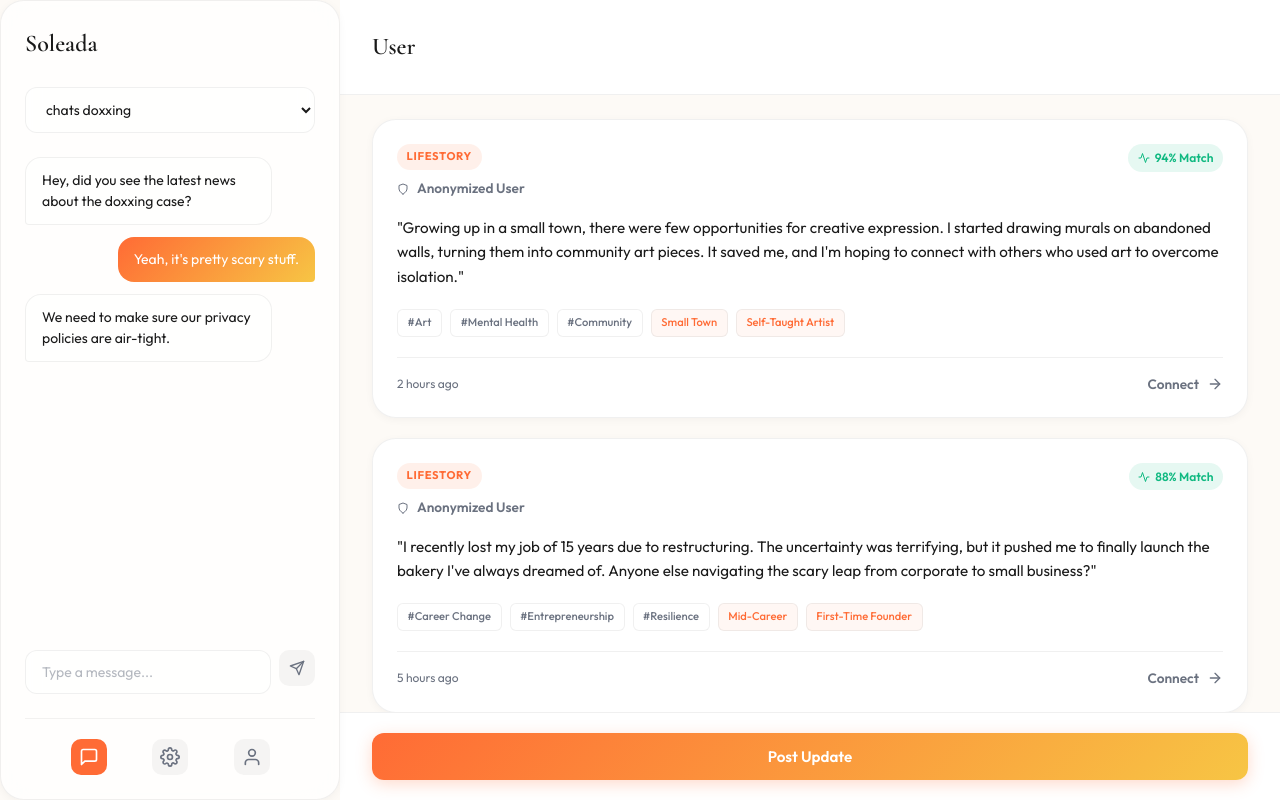
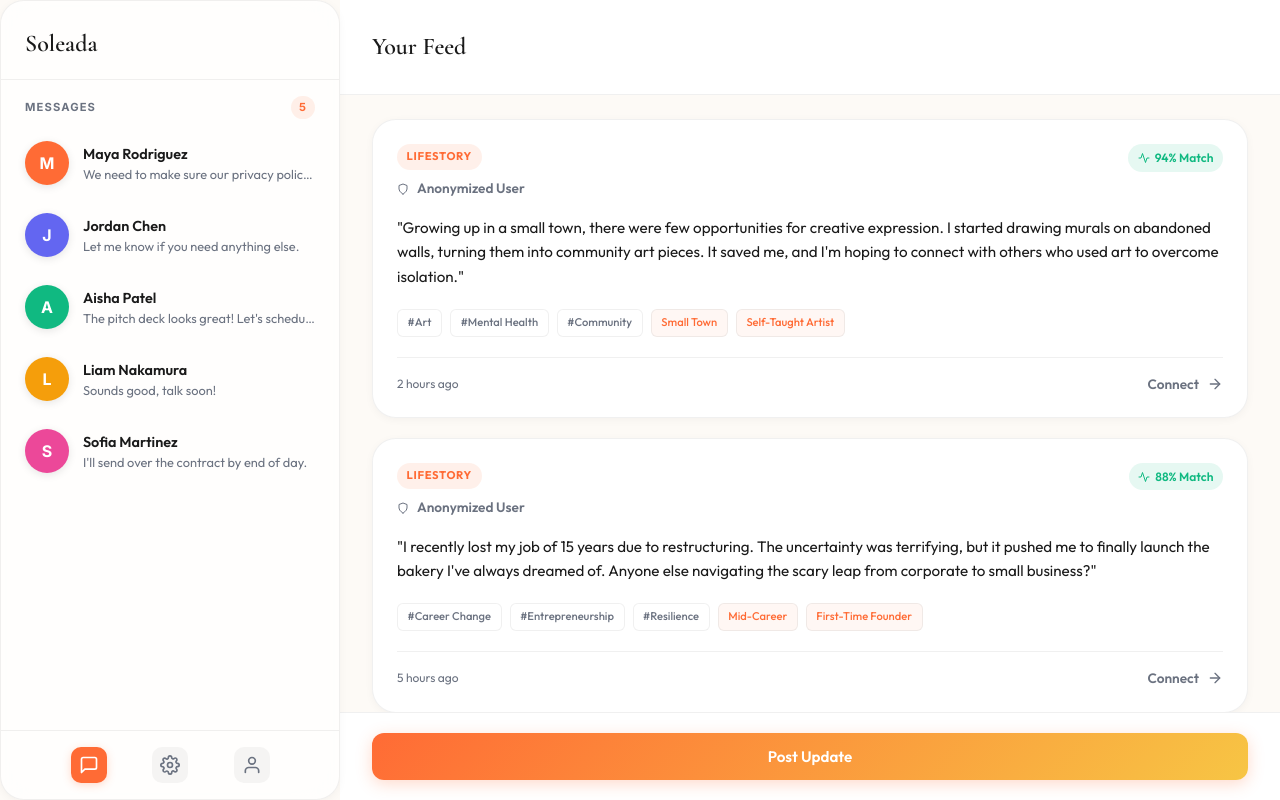
Before and after one commit to arjbarber/soleada, a React (Vite) app in the folder frontend/: page /dashboard in a window 1280 px wide. Built offline with nearby package versions, Linux system fonts and the light colour scheme.

Commit message:
fixed chat structure

```diff
--- a/frontend/src/data/mockData.ts
+++ b/frontend/src/data/mockData.ts
@@ -99,14 +99,26 @@ export interface ChatMessage {
 
 export interface Chat {
   id: string;
-  title: string;
+  contactName: string;
+  avatarInitial: string;
+  avatarColor: string;
+  online: boolean;
+  lastMessagePreview: string;
+  lastMessageTime: string;
+  unreadCount: number;
   messages: ChatMessage[];
 }
 
 export const mockChats: Chat[] = [
   {
     id: 'c1',
-    title: 'chats doxxing',
+    contactName: 'Maya Rodriguez',
+    avatarInitial: 'M',
+    avatarColor: '#FF6B35',
+    online: true,
+    lastMessagePreview: 'We need to make sure our privacy policies are air-tight.',
+    lastMessageTime: '10:06 AM',
+    unreadCount: 1,
     messages: [
       { id: 'm1', sender: 'other', text: 'Hey, did you see the latest news about the doxxing case?', timestamp: '10:00 AM' },
       { id: 'm2', sender: 'user', text: 'Yeah, it\'s pretty scary stuff.', timestamp: '10:05 AM' },
@@ -115,11 +127,66 @@ export const mockChats: Chat[] = [
   },
   {
     id: 'c2',
-    title: 'business transfer',
+    contactName: 'Jordan Chen',
+    avatarInitial: 'J',
+    avatarColor: '#6366F1',
+    online: true,
+    lastMessagePreview: 'Let me know if you need anything else.',
+    lastMessageTime: 'Yesterday',
+    unreadCount: 0,
     messages: [
       { id: 'm4', sender: 'other', text: 'The paperwork for the business transfer is ready.', timestamp: 'Yesterday' },
       { id: 'm5', sender: 'user', text: 'Excellent. I will review it tonight.', timestamp: 'Yesterday' },
       { id: 'm6', sender: 'other', text: 'Let me know if you need anything else.', timestamp: 'Yesterday' },
     ]
+  },
+  {
+    id: 'c3',
+    contactName: 'Aisha Patel',
+    avatarInitial: 'A',
+    avatarColor: '#10B981',
+    online: false,
+    lastMessagePreview: 'The pitch deck looks great! Let\'s schedule a call.',
+    lastMessageTime: 'Mon',
+    unreadCount: 3,
+    messages: [
+      { id: 'm7', sender: 'other', text: 'Hey! I reviewed the pitch deck you sent over.', timestamp: 'Mon 9:00 AM' },
+      { id: 'm8', sender: 'user', text: 'Thanks for taking the time! Any feedback?', timestamp: 'Mon 9:15 AM' },
+      { id: 'm9', sender: 'other', text: 'It\'s solid. The market analysis section is really compelling.', timestamp: 'Mon 9:20 AM' },
+      { id: 'm10', sender: 'other', text: 'I think we could tighten up the financials slide though.', timestamp: 'Mon 9:22 AM' },
+      { id: 'm11', sender: 'other', text: 'The pitch deck looks great! Let\'s schedule a call.', timestamp: 'Mon 9:30 AM' },
+    ]
+  },
+  {
+    id: 'c4',
+    contactName: 'Liam Nakamura',
+    avatarInitial: 'L',
+    avatarColor: '#F59E0B',
+    online: false,
+    lastMessagePreview: 'Sounds good, talk soon!',
+    lastMessageTime: 'Last week',
+    unreadCount: 0,
+    messages: [
+      { id: 'm12', sender: 'user', text: 'Hey Liam, are you still interested in the co-founder role?', timestamp: 'Last week' },
+      { id: 'm13', sender: 'other', text: 'Absolutely! I\'ve been thinking about it a lot.', timestamp: 'Last week' },
+      { id: 'm14', sender: 'user', text: 'Great, let\'s set up a meeting this week.', timestamp: 'Last week' },
+      { id: 'm15', sender: 'other', text: 'Sounds good, talk soon!', timestamp: 'Last week' },
+    ]
+  },
+  {
+    id: 'c5',
+    contactName: 'Sofia Martinez',
+    avatarInitial: 'S',
+    avatarColor: '#EC4899',
+    online: true,
+    lastMessagePreview: 'I\'ll send over the contract by end of day.',
+    lastMessageTime: '2:30 PM',
+    unreadCount: 0,
+    messages: [
+      { id: 'm16', sender: 'other', text: 'Hi! Following up on our partnership discussion.', timestamp: '2:00 PM' },
+      { id: 'm17', sender: 'user', text: 'Yes! We\'re very excited about the collaboration.', timestamp: '2:10 PM' },
+      { id: 'm18', sender: 'other', text: 'Same here. Our team has already started on the integration plan.', timestamp: '2:20 PM' },
+      { id: 'm19', sender: 'other', text: 'I\'ll send over the contract by end of day.', timestamp: '2:30 PM' },
+    ]
   }
 ];
--- a/frontend/src/index.css
+++ b/frontend/src/index.css
@@ -553,92 +553,6 @@ input, textarea, select {
   color: var(--text-main);
 }
 
-.chat-dropdown-container {
-  margin-bottom: 1rem;
-}
-
-.chat-dropdown {
-  width: 100%;
-  padding: 0.75rem 1rem;
-  border-radius: var(--border-radius-sm);
-  border: 1px solid var(--border-light);
-  background: var(--glass-input);
-  color: var(--text-main);
-  font-size: 0.875rem;
-  font-family: var(--font-sans);
-  outline: none;
-  cursor: pointer;
-  transition: border-color 0.2s;
-}
-
-.chat-dropdown:focus {
-  border-color: var(--nika-orange);
-}
-
-.chat-messages {
-  flex: 1;
-  overflow-y: auto;
-  display: flex;
-  flex-direction: column;
-  gap: 0.75rem;
-  padding: 0.5rem 0;
-}
-
-.chat-bubble {
-  max-width: 85%;
-  padding: 0.75rem 1rem;
-  border-radius: var(--border-radius-md);
-  font-size: 0.875rem;
-  line-height: 1.5;
-  animation: fadeSlideUp 0.3s ease forwards;
-}
-
-.chat-bubble.user {
-  align-self: flex-end;
-  background: var(--nika-gradient);
-  color: white;
-  border-bottom-right-radius: 4px;
-}
-
-.chat-bubble.other {
-  align-self: flex-start;
-  background: var(--glass-bg);
-  border: 1px solid var(--border-light);
-  color: var(--text-main);
-  border-bottom-left-radius: 4px;
-}
-
-.chat-bubble-text {
-  word-wrap: break-word;
-}
-
-.chat-input-area {
-  display: flex;
-  gap: 0.5rem;
-  padding-top: 1rem;
-  margin-top: auto;
-}
-
-.chat-input {
-  flex: 1;
-  padding: 0.75rem 1rem;
-  border-radius: var(--border-radius-sm);
-  border: 1px solid var(--border-light);
-  background: var(--glass-input);
-  color: var(--text-main);
-  font-size: 0.875rem;
-  outline: none;
-  transition: border-color 0.2s;
-}
-
-.chat-input:focus {
-  border-color: var(--nika-orange);
-}
-
-.chat-input::placeholder {
-  color: var(--text-muted);
-  opacity: 0.5;
-}
 
 /* Posts main area */
 .posts-main {
@@ -688,12 +602,302 @@ input, textarea, select {
   background: var(--surface);
 }
 
+/* ═══════════════════════════════════════════════════
+   CHAT SIDEBAR — HEADER
+   ═══════════════════════════════════════════════════ */
+.chat-sidebar-header {
+  display: flex;
+  align-items: center;
+  justify-content: space-between;
+  padding: 1.5rem 1.5rem 1rem;
+  border-bottom: 1px solid var(--border-light);
+}
+
+.chat-sidebar-header h2 {
+  font-family: var(--font-serif);
+  font-size: 1.5rem;
+  font-weight: 600;
+  color: var(--text-main);
+}
+
+/* ═══════════════════════════════════════════════════
+   CONTACTS LIST
+   ═══════════════════════════════════════════════════ */
+.contacts-list {
+  flex: 1;
+  overflow-y: auto;
+  display: flex;
+  flex-direction: column;
+}
+
+.contacts-list-header {
+  display: flex;
+  align-items: center;
+  justify-content: space-between;
+  padding: 1rem 1.5rem 0.5rem;
+  font-family: var(--font-ui);
+  font-size: 0.7rem;
+  font-weight: 700;
+  text-transform: uppercase;
+  letter-spacing: 0.1em;
+  color: var(--text-muted);
+}
+
+.contacts-count {
+  background: rgba(255, 107, 53, 0.1);
+  color: var(--nika-orange);
+  padding: 0.15rem 0.5rem;
+  border-radius: 999px;
+  font-size: 0.7rem;
+  font-weight: 700;
+}
+
+.contact-item {
+  display: flex;
+  align-items: center;
+  gap: 0.875rem;
+  padding: 0.875rem 1.5rem;
+  border: none;
+  background: none;
+  width: 100%;
+  text-align: left;
+  cursor: pointer;
+  transition: background 0.2s ease;
+  color: inherit;
+}
+
+.contact-item:hover {
+  background: rgba(255, 107, 53, 0.04);
+}
+
+.contact-avatar {
+  width: 44px;
+  height: 44px;
+  min-width: 44px;
+  border-radius: 50%;
+  display: flex;
+  align-items: center;
+  justify-content: center;
+  color: white;
+  font-weight: 700;
+  font-size: 1rem;
+  font-family: var(--font-ui);
+  position: relative;
+  box-shadow: 0 2px 8px rgba(0, 0, 0, 0.1);
+}
+
+.contact-avatar.small {
+  width: 36px;
+  height: 36px;
+  min-width: 36px;
+  font-size: 0.85rem;
+}
+
+.online-indicator {
+  position: absolute;
+  bottom: 1px;
+  right: 1px;
+  width: 10px;
+  height: 10px;
+  background: #22C55E;
+  border-radius: 50%;
+  border: 2px solid var(--surface);
+}
+
+.contact-avatar.small .online-indicator {
+  width: 8px;
+  height: 8px;
+  bottom: 0;
+  right: 0;
+}
+
+.contact-info {
+  flex: 1;
+  min-width: 0;
+  display: flex;
+  flex-direction: column;
+  gap: 0.2rem;
+}
+
+.contact-top-row {
+  display: flex;
+  justify-content: space-between;
+  align-items: center;
+}
+
+.contact-name {
+  font-weight: 600;
+  font-size: 0.9rem;
+  color: var(--text-main);
+}
+
+.contact-time {
+  font-size: 0.7rem;
+  color: var(--text-muted);
+  flex-shrink: 0;
+  margin-left: 0.5rem;
+}
+
+.contact-bottom-row {
+  display: flex;
+  justify-content: space-between;
+  align-items: center;
+  gap: 0.5rem;
+}
+
+.contact-preview {
+  font-size: 0.8rem;
+  color: var(--text-muted);
+  white-space: nowrap;
+  overflow: hidden;
+  text-overflow: ellipsis;
+  flex: 1;
+  min-width: 0;
+}
+
+.unread-badge {
+  background: var(--nika-orange);
+  color: white;
+  font-size: 0.65rem;
+  font-weight: 700;
+  min-width: 18px;
+  height: 18px;
+  border-radius: 999px;
+  display: flex;
+  align-items: center;
+  justify-content: center;
+  padding: 0 0.35rem;
+  flex-shrink: 0;
+  font-family: var(--font-ui);
+}
+
+/* ═══════════════════════════════════════════════════
+   CONVERSATION VIEW
+   ═══════════════════════════════════════════════════ */
+.conversation-header {
+  display: flex;
+  align-items: center;
+  gap: 0.75rem;
+  padding: 1rem 1.5rem;
+  border-bottom: 1px solid var(--border-light);
+}
+
+.conversation-name {
+  font-weight: 600;
+  font-size: 0.95rem;
+  color: var(--text-main);
+}
+
+.conversation-status {
+  font-size: 0.75rem;
+  color: var(--text-muted);
+}
+
+.chat-bubble-time {
+  font-size: 0.65rem;
+  margin-top: 0.35rem;
+  opacity: 0.6;
+}
+
+.chat-bubble.user .chat-bubble-time {
+  text-align: right;
+  color: rgba(255, 255, 255, 0.7);
+}
+
+.chat-bubble.other .chat-bubble-time {
+  color: var(--text-muted);
+}
+
+.chat-messages {
+  flex: 1;
+  overflow-y: auto;
+  display: flex;
+  flex-direction: column;
+  gap: 0.75rem;
+  padding: 1rem 1.5rem;
+}
+
+.chat-bubble {
+  max-width: 85%;
+  padding: 0.75rem 1rem;
+  border-radius: var(--border-radius-md);
+  font-size: 0.875rem;
+  line-height: 1.5;
+  animation: fadeSlideUp 0.3s ease forwards;
+}
+
+.chat-bubble.user {
+  align-self: flex-end;
+  background: var(--nika-gradient);
+  color: white;
+  border-bottom-right-radius: 4px;
+}
+
+.chat-bubble.other {
+  align-self: flex-start;
+  background: var(--glass-bg);
+  border: 1px solid var(--border-light);
+  color: var(--text-main);
+  border-bottom-left-radius: 4px;
+}
+
+.chat-bubble-text {
+  word-wrap: break-word;
+}
+
+.chat-input-area {
+  display: flex;
+  gap: 0.5rem;
+  padding: 1rem 1.5rem;
+  border-top: 1px solid var(--border-light);
+  margin-top: auto;
+}
+
+.chat-input {
+  flex: 1;
+  padding: 0.75rem 1rem;
+  border-radius: var(--border-radius-sm);
+  border: 1px solid var(--border-light);
+  background: var(--glass-input);
+  color: var(--text-main);
+  font-size: 0.875rem;
+  outline: none;
+  transition: border-color 0.2s;
+}
+
+.chat-input:focus {
+  border-color: var(--nika-orange);
+}
+
+.chat-input::placeholder {
+  color: var(--text-muted);
+  opacity: 0.5;
+}
+
+.send-btn {
+  background: var(--nika-gradient) !important;
+  color: white !important;
+  box-shadow: 0 2px 8px rgba(255, 107, 53, 0.2);
+}
+
+.send-btn:hover {
+  transform: scale(1.05);
+}
+
+/* ═══════════════════════════════════════════════════
+   SIDEBAR FOOTER
+   ═══════════════════════════════════════════════════ */
 .sidebar-footer {
-  margin-top: 1.5rem;
-  padding-top: 1.25rem;
+  padding: 1rem 1.5rem;
   border-top: 1px solid var(--border-light);
   display: flex;
   justify-content: space-evenly;
+}
+
+.btn-icon.active {
+  background: var(--nika-orange);
+  color: white;
+  box-shadow: 0 2px 8px rgba(255, 107, 53, 0.25);
 }
 
 /* ═══════════════════════════════════════════════════
--- a/frontend/src/pages/UserDashboard.tsx
+++ b/frontend/src/pages/UserDashboard.tsx
@@ -1,6 +1,6 @@
-import React, { useState, useEffect } from 'react';
+import React, { useState, useEffect, useRef } from 'react';
 import { mockPosts, mockChats } from '../data/mockData';
-import type { UserType, Post } from '../data/mockData';
+import type { UserType, Post, Chat } from '../data/mockData';
 import PostCard from '../components/PostCard';
 
 interface UserDashboardProps {
@@ -10,70 +10,130 @@ interface UserDashboardProps {
 }
 
 const UserDashboard: React.FC<UserDashboardProps> = ({ userType, theme, setTheme }) => {
-  const [activeChatId, setActiveChatId] = useState<string>(mockChats[0].id);
+  const [activeChatId, setActiveChatId] = useState<string | null>(null);
   const [posts, setPosts] = useState<Post[]>([]);
   const [loadingPosts, setLoadingPosts] = useState(false);
   const [sidebarView, setSidebarView] = useState<'chat' | 'settings' | 'profile'>('chat');
+  const [messageInput, setMessageInput] = useState('');
+  const messagesEndRef = useRef<HTMLDivElement>(null);
 
   useEffect(() => {
     setLoadingPosts(true);
-    // Simulate fetching user-specific posts
     setTimeout(() => {
       setPosts(mockPosts);
       setLoadingPosts(false);
     }, 400);
   }, [userType]);
 
-  const activeChat = mockChats.find(c => c.id === activeChatId);
-  const activeChatMessages = activeChat?.messages || [];
+  useEffect(() => {
+    messagesEndRef.current?.scrollIntoView({ behavior: 'smooth' });
+  }, [activeChatId]);
+
+  const activeChat: Chat | undefined = activeChatId
+    ? mockChats.find(c => c.id === activeChatId)
+    : undefined;
+
+  const handleSendMessage = (e: React.FormEvent) => {
+    e.preventDefault();
+    if (!messageInput.trim()) return;
+    // In a real app this would send to a backend
+    setMessageInput('');
+  };
 
   return (
     <div className="dashboard-container">
       {userType !== 'kids' && (
-        <div className="chat-sidebar glass" style={{ padding: '1.5rem', display: 'flex', flexDirection: 'column' }}>
-          <div className="chat-header" style={{ marginBottom: '1.5rem' }}>
+        <div className="chat-sidebar glass" style={{ padding: 0, display: 'flex', flexDirection: 'column' }}>
+
+          {/* Sidebar Header */}
+          <div className="chat-sidebar-header">
             <h2>Soleada</h2>
+            {activeChatId && (
+              <button
+                className="btn-icon"
+                onClick={() => setActiveChatId(null)}
+                title="Back to contacts"
+              >
+                <svg viewBox="0 0 24 24" width="18" height="18" fill="none" stroke="currentColor" strokeWidth="2" strokeLinecap="round" strokeLinejoin="round">
+                  <polyline points="15 18 9 12 15 6"></polyline>
+                </svg>
+              </button>
+            )}
           </div>
 
           <div className="sidebar-dynamic-content" style={{ flex: 1, display: 'flex', flexDirection: 'column', overflow: 'hidden' }}>
-            {sidebarView === 'chat' && (
+            {sidebarView === 'chat' && !activeChatId && (
+              /* ═══ CONTACTS LIST ═══ */
+              <div className="contacts-list">
+                <div className="contacts-list-header">
+                  <span>Messages</span>
+                  <span className="contacts-count">{mockChats.length}</span>
+                </div>
+                {mockChats.map((chat) => (
+                  <button
+                    key={chat.id}
+                    className="contact-item"
+                    onClick={() => setActiveChatId(chat.id)}
+                  >
+                    <div className="contact-avatar" style={{ background: chat.avatarColor }}>
+                      {chat.avatarInitial}
+                    </div>
+                    <div className="contact-info">
+                      <div className="contact-top-row">
+                        <span className="contact-name">{chat.contactName}</span>
+                      </div>
+                      <div className="contact-bottom-row">
+                        <span className="contact-preview">{chat.lastMessagePreview}</span>
+                      </div>
+                    </div>
+                  </button>
+                ))}
+              </div>
+            )}
+
+            {sidebarView === 'chat' && activeChatId && activeChat && (
+              /* ═══ ACTIVE CONVERSATION ═══ */
               <>
-                <div className="chat-dropdown-container">
-                  <select
-                    value={activeChatId}
-                    onChange={(e) => setActiveChatId(e.target.value)}
-                    className="chat-dropdown"
-                  >
-                    {mockChats.map(chat => (
-                      <option key={chat.id} value={chat.id}>{chat.title}</option>
-                    ))}
-                  </select>
+                <div className="conversation-header">
+                  <div className="contact-avatar small" style={{ background: activeChat.avatarColor }}>
+                    {activeChat.avatarInitial}
+                  </div>
+                  <div>
+                    <div className="conversation-name">{activeChat.contactName}</div>
+                  </div>
                 </div>
 
                 <div className="chat-messages">
-                  {activeChatMessages.map((msg) => (
+                  {activeChat.messages.map((msg) => (
                     <div key={msg.id} className={`chat-bubble ${msg.sender}`}>
                       <div className="chat-bubble-text">{msg.text}</div>
                     </div>
                   ))}
+                  <div ref={messagesEndRef} />
                 </div>
 
-                <div className="chat-input-area">
-                  <input type="text" placeholder="Type a message..." className="chat-input" />
-                  <button className="btn-icon">
+                <form className="chat-input-area" onSubmit={handleSendMessage}>
+                  <input
+                    type="text"
+                    placeholder="Type a message..."
+                    className="chat-input"
+                    value={messageInput}
+                    onChange={(e) => setMessageInput(e.target.value)}
+                  />
+                  <button type="submit" className="btn-icon send-btn">
                     <svg viewBox="0 0 24 24" width="16" height="16" fill="none" stroke="currentColor" strokeWidth="2" strokeLinecap="round" strokeLinejoin="round">
                       <line x1="22" y1="2" x2="11" y2="13"></line>
                       <polygon points="22 2 15 22 11 13 2 9 22 2"></polygon>
                     </svg>
                   </button>
-                </div>
+                </form>
               </>
             )}
 
             {sidebarView === 'settings' && (
-              <div className="settings-view" style={{ flex: 1, overflowY: 'auto', paddingRight: '0.5rem' }}>
-                <h3 style={{ marginBottom: '1.5rem', color: 'var(--nika-orange)' }}>Settings</h3>
-                <div style={{ display: 'flex', flexDirection: 'column', gap: '1.25rem' }}>
+              <div className="settings-view" style={{ flex: 1, overflowY: 'auto', padding: '1.5rem' }}>
+                <h3>Settings</h3>
+                <div style={{ display: 'flex', flexDirection: 'column', gap: '1.25rem', marginTop: '1.5rem' }}>
                   <div className="input-group">
                     <label>Notifications</label>
                     <select className="auth-input"><option>Enabled</option><option>Disabled</option></select>
@@ -99,9 +159,9 @@ const UserDashboard: React.FC<UserDashboardProps> = ({ userType, theme, setTheme
             )}
 
             {sidebarView === 'profile' && (
-              <div className="profile-view" style={{ flex: 1, overflowY: 'auto', paddingRight: '0.5rem' }}>
-                <h3 style={{ marginBottom: '1.5rem', color: 'var(--nika-orange)' }}>Your Profile</h3>
-                <div style={{ display: 'flex', flexDirection: 'column', alignItems: 'center', gap: '1.25rem' }}>
+              <div className="profile-view" style={{ flex: 1, overflowY: 'auto', padding: '1.5rem' }}>
+                <h3>Your Profile</h3>
+                <div style={{ display: 'flex', flexDirection: 'column', alignItems: 'center', gap: '1.25rem', marginTop: '1.5rem' }}>
                   <div style={{ width: '80px', height: '80px', borderRadius: '50%', background: 'var(--nika-gradient)', display: 'flex', alignItems: 'center', justifyContent: 'center', color: 'white', fontSize: '2rem', fontWeight: 'bold' }}>
                     {userType.charAt(0).toUpperCase()}
                   </div>
@@ -124,34 +184,26 @@ const UserDashboard: React.FC<UserDashboardProps> = ({ userType, theme, setTheme
             )}
           </div>
 
-          <div className="sidebar-footer" style={{
-            marginTop: '1.5rem',
-            paddingTop: '1.25rem',
-            borderTop: '1px solid rgba(0,0,0,0.05)',
-            display: 'flex',
-            justifyContent: 'space-evenly'
-          }}>
+          {/* Footer navigation */}
+          <div className="sidebar-footer">
             <button
-              className="btn-icon"
-              onClick={() => setSidebarView('chat')}
+              className={`btn-icon ${sidebarView === 'chat' ? 'active' : ''}`}
+              onClick={() => { setSidebarView('chat'); setActiveChatId(null); }}
               title="Chat"
-              style={sidebarView === 'chat' ? { background: 'var(--nika-orange)', color: 'white' } : {}}
             >
               <svg viewBox="0 0 24 24" width="20" height="20" fill="none" stroke="currentColor" strokeWidth="2" strokeLinecap="round" strokeLinejoin="round"><path d="M21 15a2 2 0 0 1-2 2H7l-4 4V5a2 2 0 0 1 2-2h14a2 2 0 0 1 2 2z"></path></svg>
             </button>
             <button
-              className="btn-icon"
+              className={`btn-icon ${sidebarView === 'settings' ? 'active' : ''}`}
               onClick={() => setSidebarView('settings')}
               title="Settings"
-              style={sidebarView === 'settings' ? { background: 'var(--nika-orange)', color: 'white' } : {}}
             >
               <svg viewBox="0 0 24 24" width="20" height="20" fill="none" stroke="currentColor" strokeWidth="2" strokeLinecap="round" strokeLinejoin="round"><circle cx="12" cy="12" r="3"></circle><path d="M19.4 15a1.65 1.65 0 0 0 .33 1.82l.06.06a2 2 0 0 1 0 2.83 2 2 0 0 1-2.83 0l-.06-.06a1.65 1.65 0 0 0-1.82-.33 1.65 1.65 0 0 0-1 1.51V21a2 2 0 0 1-2 2 2 2 0 0 1-2-2v-.09A1.65 1.65 0 0 0 9 19.4a1.65 1.65 0 0 0-1.82.33l-.06.06a2 2 0 0 1-2.83 0 2 2 0 0 1 0-2.83l.06-.06a1.65 1.65 0 0 0 .33-1.82 1.65 1.65 0 0 0-1.51-1H3a2 2 0 0 1-2-2 2 2 0 0 1 2-2h.09A1.65 1.65 0 0 0 4.6 9a1.65 1.65 0 0 0-.33-1.82l-.06-.06a2 2 0 0 1 0-2.83 2 2 0 0 1 2.83 0l.06.06a1.65 1.65 0 0 0 1.82.33H9a1.65 1.65 0 0 0 1-1.51V3a2 2 0 0 1 2-2 2 2 0 0 1 2 2v.09a1.65 1.65 0 0 0 1 1.51 1.65 1.65 0 0 0 1.82-.33l.06-.06a2 2 0 0 1 2.83 0 2 2 0 0 1 0 2.83l-.06.06a1.65 1.65 0 0 0-.33 1.82V9a1.65 1.65 0 0 0 1.51 1H21a2 2 0 0 1 2 2 2 2 0 0 1-2 2h-.09a1.65 1.65 0 0 0-1.51 1z"></path></svg>
             </button>
             <button
-              className="btn-icon"
+              className={`btn-icon ${sidebarView === 'profile' ? 'active' : ''}`}
               onClick={() => setSidebarView('profile')}
               title="Profile"
-              style={sidebarView === 'profile' ? { background: 'var(--nika-orange)', color: 'white' } : {}}
             >
               <svg viewBox="0 0 24 24" width="20" height="20" fill="none" stroke="currentColor" strokeWidth="2" strokeLinecap="round" strokeLinejoin="round"><path d="M20 21v-2a4 4 0 0 0-4-4H8a4 4 0 0 0-4 4v2"></path><circle cx="12" cy="7" r="4"></circle></svg>
             </button>
@@ -161,7 +213,7 @@ const UserDashboard: React.FC<UserDashboardProps> = ({ userType, theme, setTheme
 
       <div className={`posts-main ${userType === 'kids' ? 'full-width' : ''}`}>
         <div className="posts-header">
-          <h2>user</h2>
+          <h2>Your Feed</h2>
         </div>
 
         <div className="posts-feed">
```
